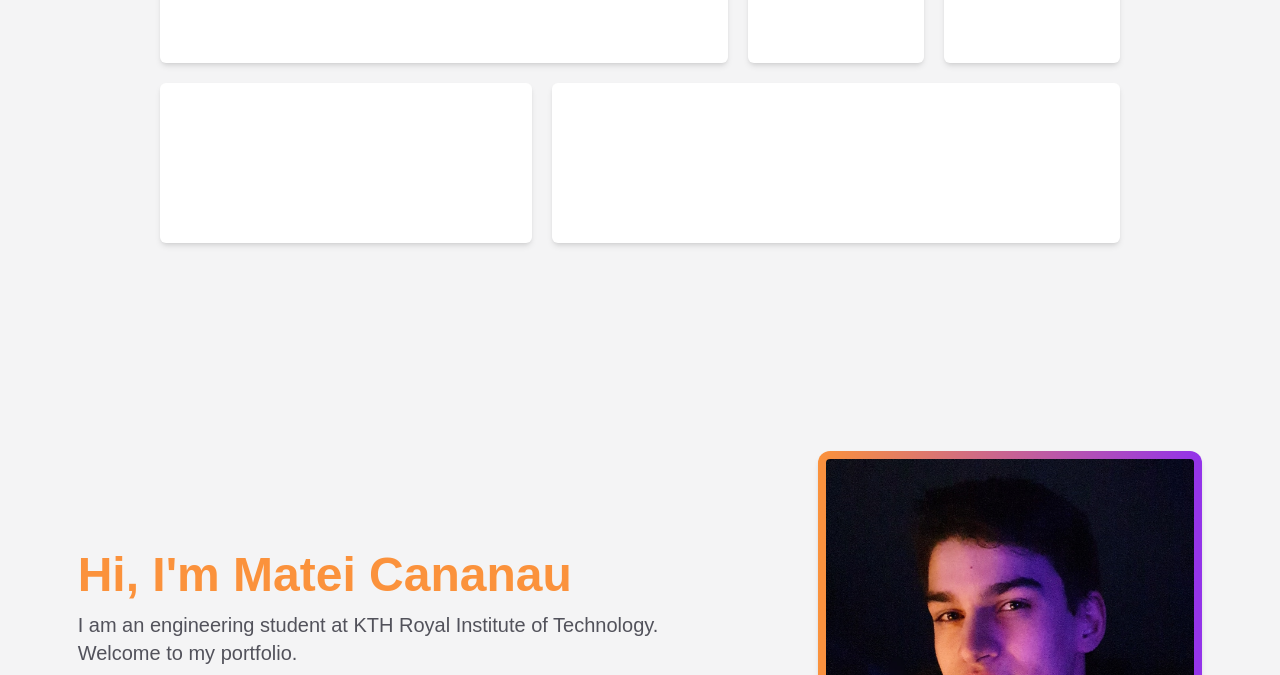
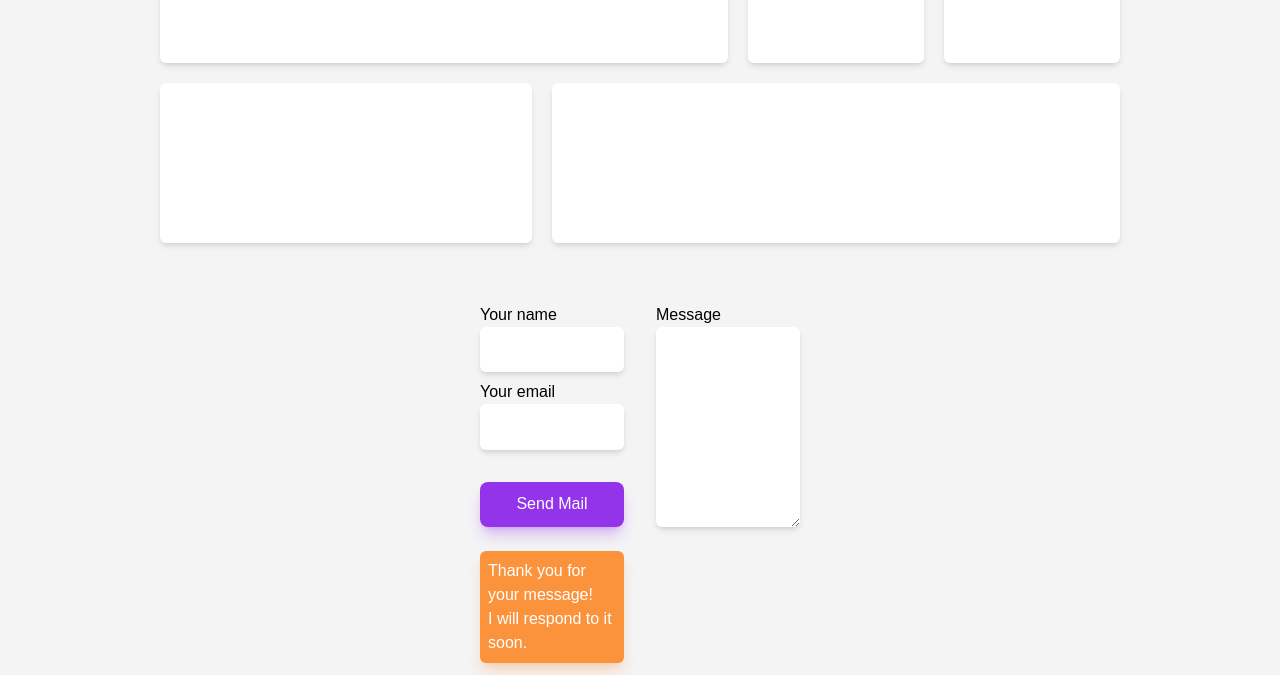
Before and after one commit to Matdrox/portfolio, a React (Create React App) app: page / in a window 1280 px wide. Shown: the part 965-1640 px from the top of the page. Built offline with nearby package versions, Linux system fonts and the light colour scheme.

Commit message:
Added Contact Form

```diff
--- a/src/App.js
+++ b/src/App.js
@@ -1,26 +1,37 @@
 import { useState } from 'react';
 import Page1 from './components/Page1';
 import Page2 from './components/Page2';
+import Page3 from './components/Page3';
 import Switch from './components/buttons/Switch';
 
 function App() {
-  const lightTheme = 'bg-zinc-100'
-  const darkTheme = 'bg-zinc-800'
+  const lightTheme = 'bg-zinc-100';
+  const darkTheme = 'bg-zinc-800';
 
-  const lightColor = 'bg-white transition ease-in-out duration-500 rounded shadow-md'
-  const darkColor = 'bg-black transition ease-in-out duration-500 rounded shadow-md'
+  const lightColor =
+    'bg-white transition ease-in-out duration-500 rounded shadow-md';
+  const darkColor =
+    'bg-black transition ease-in-out duration-500 rounded shadow-md';
 
-  const lightFont = 'text-zinc-600'
-  const darkFont = 'text-zinc-900'
+  const lightFont = 'text-zinc-600';
+  const darkFont = 'text-zinc-900';
 
   const [enabled, setEnabled] = useState(false);
 
   return (
-    <div className={`transition ease-in-out duration-500 ${enabled ? darkTheme : lightTheme}`}>
-      <Switch enabled={enabled} setEnabled={setEnabled} onClick={() => setEnabled(!enabled)} />
+    <div
+      className={`transition ease-in-out duration-500 ${
+        enabled ? darkTheme : lightTheme
+      }`}
+    >
+      <Switch
+        enabled={enabled}
+        setEnabled={setEnabled}
+        onClick={() => setEnabled(!enabled)}
+      />
       <Page1 changePrimary={enabled ? darkColor : lightColor} />
       <Page2 />
-      <Page1 />
+      <Page3 />
       {/* Add a contact form */}
     </div>
   );
--- a/src/components/Page1.js
+++ b/src/components/Page1.js
@@ -20,7 +20,7 @@ const Page1 = ({ changePrimary }) => {
         </p>
         <div className='flex space-x-4'>
           <Button text='My Projects' />
-          <Button text='Contact Me' />
+          <Button text='Contact Me'/>
         </div>
       </div>
       <motion.div whileHover={{ scale: 1.03 }} whileTap={{ scale: 1 }}>
--- a/src/components/Page2.js
+++ b/src/components/Page2.js
@@ -6,16 +6,18 @@ const Page2 = () => {
   // Add spotlight on hovered project, darkness around it
   // Blurred colors (glass-like)
   return (
-    <div className='grid place-items-center min-h-screen/2 min-w-screen'>
+    <div className='grid place-items-center min-w-screen'>
       <div className='grid gap-5 w-3/4 lg:grid-cols-5'>
         <h1 className='text-5xl font-extrabold underline decoration-purple-600/70 lg:col-span-5 lg:grid lg:grid-cols-2'>
           My Projects
         </h1>
         <motion.div
-          className='h-40 bg-white shadow-md rounded-md lg:col-span-3 '
+          className='h-40 bg-white shadow-md rounded-md lg:col-span-3'
           onClick={() => setIsOpen(!isOpen)}
         >
-          {isOpen && <motion.div class='h-64 bg-white shadow-md rounded-md'></motion.div>}
+          {isOpen && (
+            <motion.div class='h-64 bg-white shadow-md rounded-md'></motion.div>
+          )}
         </motion.div>
         <motion.div className='h-40 bg-white shadow-md rounded-md'></motion.div>
         <motion.div className='h-40 bg-white shadow-md rounded-md'></motion.div>
--- /dev/null
+++ b/src/components/Page3.js
@@ -0,0 +1,93 @@
+import { useRef, useState } from 'react';
+import emailjs from '@emailjs/browser';
+import Button from './buttons/Button';
+
+const Result = () => {
+  return <p>Thank you for your message! <br/> I will respond to it soon.</p>;
+};
+
+const Page3 = () => {
+  const form = useRef();
+  const [result, setResult] = useState(false);
+
+  const sendEmail = (e) => {
+    e.preventDefault();
+
+    emailjs
+      .sendForm(
+        'service_ga6r473',
+        'template_fsjdw9b',
+        form.current,
+        '4LYxzCnFDZY_h6jAa'
+      )
+      .then(
+        (result) => {
+          console.log(result.text);
+        },
+        (error) => {
+          console.log(error.text);
+        }
+      );
+    e.target.reset();
+    setResult(true);
+  };
+
+  setTimeout(() => {
+    setResult(false);
+  }, 10000);
+
+  return (
+    // <div className='mt-24 flex justify-center'>
+    <div className='-mt-60 grid place-items-center h-screen'>
+      <form
+        className='grid gap-8 w-1/4 h-1/4 lg:grid-cols-4 lg:grid-rows-3'
+        ref={form}
+        onSubmit={sendEmail}
+      >
+        <div className='lg:col-span-2'>
+          <span>Your name</span>
+          <br />
+          <input
+            className='p-3 shadow-md rounded-md w-full h-full'
+            type='text'
+            name='name'
+            required
+          />
+        </div>
+
+        <div className='lg:col-span-2 lg:row-start-2'>
+          <span>Your email</span>
+          <br />
+          <input
+            className='p-3 shadow-md rounded-md w-full h-full'
+            type='text'
+            name='email'
+            required
+          />
+        </div>
+
+        <div className='lg:col-span-2 lg:row-span-3'>
+          <label htmlFor='message'>Message</label>
+          <br />
+          <textarea
+            className='p-3 shadow-md rounded-md w-full h-full'
+            name='message'
+            required
+          />
+        </div>
+
+        <div className='lg:col-span-2'>
+          <br />
+          <Button type='submit' text={result ? <Result/> : 'Send Mail'} width='100%' height='100%' />
+          <br/>
+          <div className='text-white p-2 bg-orange-400 shadow-lg shadow-orange-400/30 rounded-md w-full h-max'>
+            {/* {result ? <Result /> : null} */}
+            <Result/>
+          </div>
+        </div>
+      </form>
+    </div>
+  );
+};
+
+export default Page3;
--- a/src/components/buttons/Button.js
+++ b/src/components/buttons/Button.js
@@ -1,13 +1,17 @@
 import { motion } from 'framer-motion';
 
-const Button = ({ text }) => {
+const Button = (props) => {
   return (
     <motion.button
-      className='bg-purple-600 h-14 w-36 rounded-lg shadow-lg shadow-purple-600/30 flex items-center justify-center
+      // className={`bg-purple-600 ${props.width} ${props.height} rounded-lg shadow-lg shadow-purple-600/30 flex items-center justify-center
+      // transition ease-in-out duration-400
+      // hover:bg-orange-400 hover:shadow-orange-400/30`}
+      className={`bg-purple-600 w-36 h-14 rounded-lg shadow-lg shadow-purple-600/30 flex items-center justify-center
       transition ease-in-out duration-400
-      hover:bg-orange-400 hover:shadow-orange-400/30'
+      hover:bg-orange-400 hover:shadow-orange-400/30`}
+      style={{width: `${props.width}`, height: `${props.height}`}}
     >
-      <p className='text-white pointer-events-none'>{text}</p>
+      <p className='text-white pointer-events-none'>{props.text}</p>
     </motion.button>
   );
 };
```
